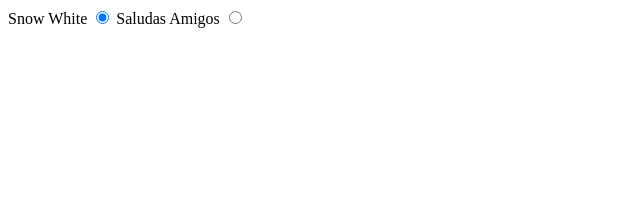
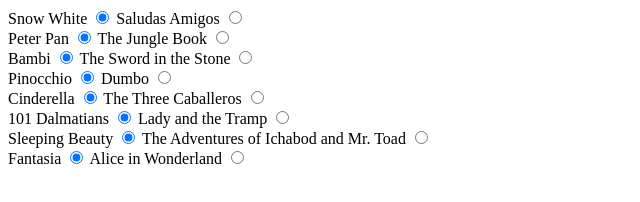
Before and after one commit to lihen12/disney-pixar-project, a plain HTML site: page index.html in a window 1280 px wide. Shown: the whole page, without its empty margins (0-640 px from the left). Drawn offline with Linux system fonts and the light colour scheme.

Commit message:
Finished section 1 of 4 with basic html

```diff
--- a/index.html
+++ b/index.html
@@ -9,23 +9,106 @@
   </head>
 
   <body>
-
+  <!-- First section of bracket: Gold/Silver Era -->
     <section class="gold-silver">
+      <!-- Each section is divided into 8 groups of 2 movies indicated by article tag -->
       <article class="group1">
         <div>
           <label>Snow White
-            <input type="radio" name="movie" checked="checked" value="snow-white">
+            <input type="radio" name="movie1" checked="checked" value="snow-white">
           </label>
 
           <label>Saludas Amigos
-            <input type="radio" name="movie" value="saludas-amigos">
+            <input type="radio" name="movie1" value="saludas-amigos">
           </label>
         </div>
       </article>
 
+      <article class="group2">
+        <div>
+          <label>Peter Pan
+            <input type="radio" name="movie2" checked="checked" value="peter-pan">
+          </label>
 
+          <label>The Jungle Book
+            <input type="radio" name="movie2" value="jungle-book">
+          </label>
+        </div>
+      </article>
+
+      <article class="group3">
+        <div>
+          <label>Bambi
+            <input type="radio" name="movie3" checked="checked" value="bambi">
+          </label>
+
+          <label>The Sword in the Stone
+            <input type="radio" name="movie3" value="sword-in-stone">
+          </label>
+        </div>
+      </article>
+
+      <article class="group4">
+        <div>
+          <label>Pinocchio
+            <input type="radio" name="movie4" checked="checked" value="pinocchio">
+          </label>
+
+          <label>Dumbo
+            <input type="radio" name="movie4" value="dumbo">
+          </label>
+        </div>
+      </article>
+
+      <article class="group5">
+        <div>
+          <label>Cinderella
+            <input type="radio" name="movie5" checked="checked" value="cinderella">
+          </label>
+
+          <label>The Three Caballeros
+            <input type="radio" name="movie5" value="three-caballeros">
+          </label>
+        </div>
+      </article>
+
+      <article class="group6">
+        <div>
+          <label>101 Dalmatians
+            <input type="radio" name="movie6" checked="checked" value="101-dalmatians">
+          </label>
+
+          <label>Lady and the Tramp
+            <input type="radio" name="movie6" value="lady-tramp">
+          </label>
+        </div>
+      </article>
+
+      <article class="group7">
+        <div>
+            <label>Sleeping Beauty
+              <input type="radio" name="movie7" checked="checked" value="sleeping-beauty">
+            </label>
+
+            <label>The Adventures of Ichabod and Mr. Toad
+              <input type="radio" name="movie7" value="ichabod-toad">
+            </label>
+        </div>
+      </article>
+
+      <article class="group8">
+        <div>
+            <label>Fantasia
+              <input type="radio" name="movie8" checked="checked" value="fantasia">
+            </label>
+
+            <label>Alice in Wonderland
+              <input type="radio" name="movie8" value="alice-wonderland">
+            </label>
+        </div>
+      </article>
     </section>
-
+    <!-- End of Section: Gold/Silver Era -->
 
 
 
```
